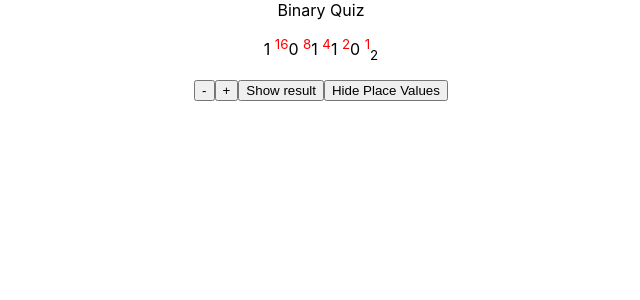
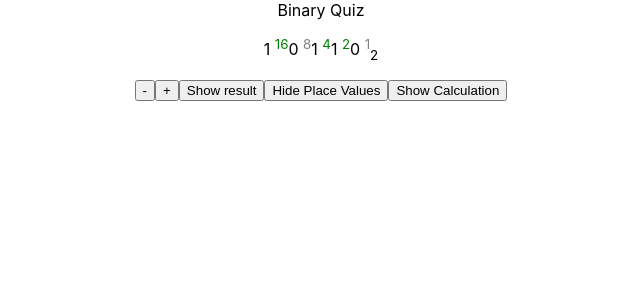
Before and after one commit to jarrodmedrano/binary-quiz, a React (Create React App) app: page / in a window 1280 px wide. Both pictures are taken after a click on the button "Show place Values". Shown: the top 300 px of the page, without its empty margins (319-959 px from the left). Built offline with nearby package versions, Linux system fonts and the light colour scheme.

Commit message:
rename vars and show addition

```diff
--- a/src/App.css
+++ b/src/App.css
@@ -2,10 +2,18 @@
   text-align: center;
 }
 
-.binaryString sup {
+.danger {
   color: red;
 }
 
 .hide {
   display: none;
 }
+
+.gray {
+  color: gray;
+}
+
+.success {
+  color: green;
+}
--- a/src/App.js
+++ b/src/App.js
@@ -8,7 +8,9 @@ function App() {
   const [binarySum, setBinarySum] = useState(0);
   const [showSum, setShowSum] = useState(false);
   const [showPlaceValue, setShowPlaceValue] = useState(false);
+  const [showSolution, setShowAddition] = useState(false);
   const [renderedString, setRenderedString] = useState([]);
+  const [solutionString, setSolutionString] = useState('');
 
 
   function generateRandomBinary(digits) {
@@ -41,7 +43,7 @@ function App() {
     const string = placeValueMap.map((item, index) => {
       return (
         <span className="binaryString" key={index}>
-          {item.digit} <sup className={showPlaceValue === true ? "show" : "hide"}>{item.placeValue}</sup>
+          {item.digit} <sup className={showPlaceValue === true ? "show" : "hide"}><span className={item.digit == 1 ? "success" : "gray"}>{item.placeValue}</span></sup>
         </span>
       )
     })
@@ -49,9 +51,17 @@ function App() {
     setRenderedString(string.reverse());
   }
 
+  function renderSolution() {
+    const string = placeValueMap.reduce((acc, curr, index) => {
+      return curr.digit == 0 ? acc : acc.concat(curr.placeValue);
+    }, []);
+    setSolutionString(string.join('+'));
+  }
+
   function binaryToDec() {
     const sum = placeValueMap.reduce((acc, curr) => {
       if(curr.digit == 0) return acc;
+      // setAdditionString(`${curr.placeValue} + ${acc}`);
       return curr.placeValue + acc;
     }, 0);
 
@@ -69,6 +79,7 @@ function App() {
   useEffect(() => {
     binaryToDec();
     renderString();
+    renderSolution();
   }, [placeValueMap, showPlaceValue])
 
   useEffect(() => {
@@ -90,7 +101,9 @@ function App() {
       }<sub>2</sub>
       </p>
 
-    <p>{showSum ? binarySum : null}</p>
+    <p class="success"><strong>{showSum ? binarySum : null}</strong></p>
+
+    <p><small>{showSolution ? `${solutionString} = ${binarySum}` : null}</small></p>
       <button onClick={() => setDigits(digits - 1)}>
         -
       </button>
@@ -103,6 +116,9 @@ function App() {
       <button onClick={() => setShowPlaceValue(!showPlaceValue)}>
         {showPlaceValue ? 'Hide Place Values' : 'Show place Values'}
       </button>
+      <button onClick={() => setShowAddition(!showSolution)}>
+        {showSolution ? 'Hide Calculation' : 'Show Calculation'}
+      </button>
     </div>
   );
 }
```
